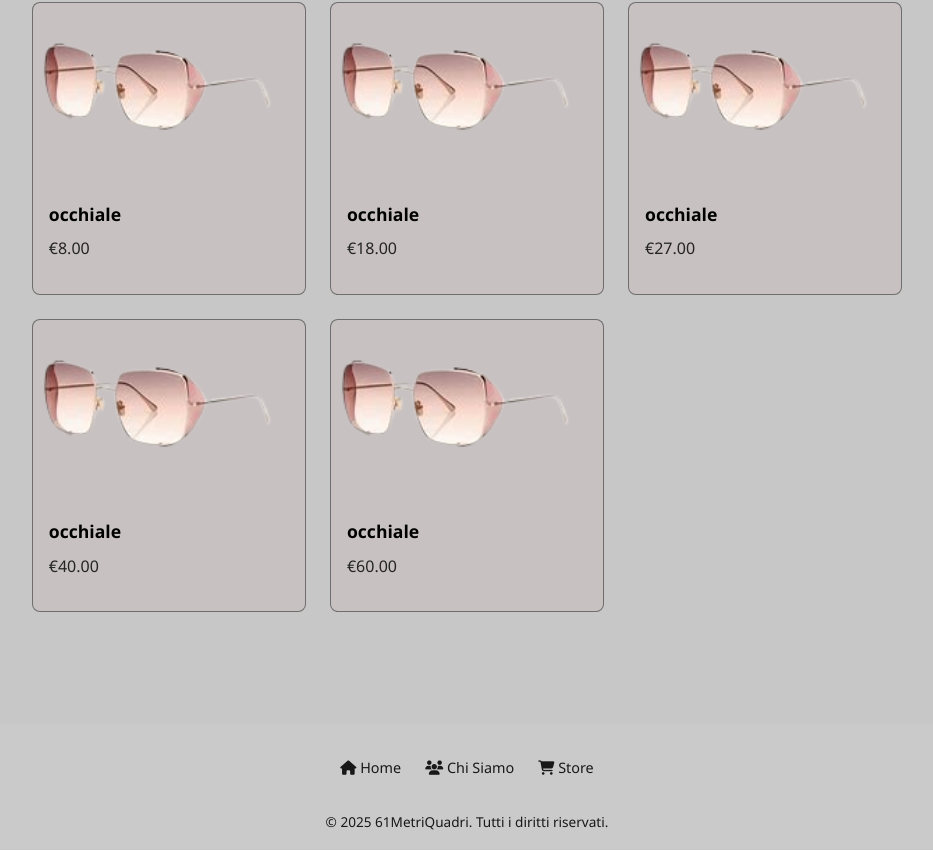
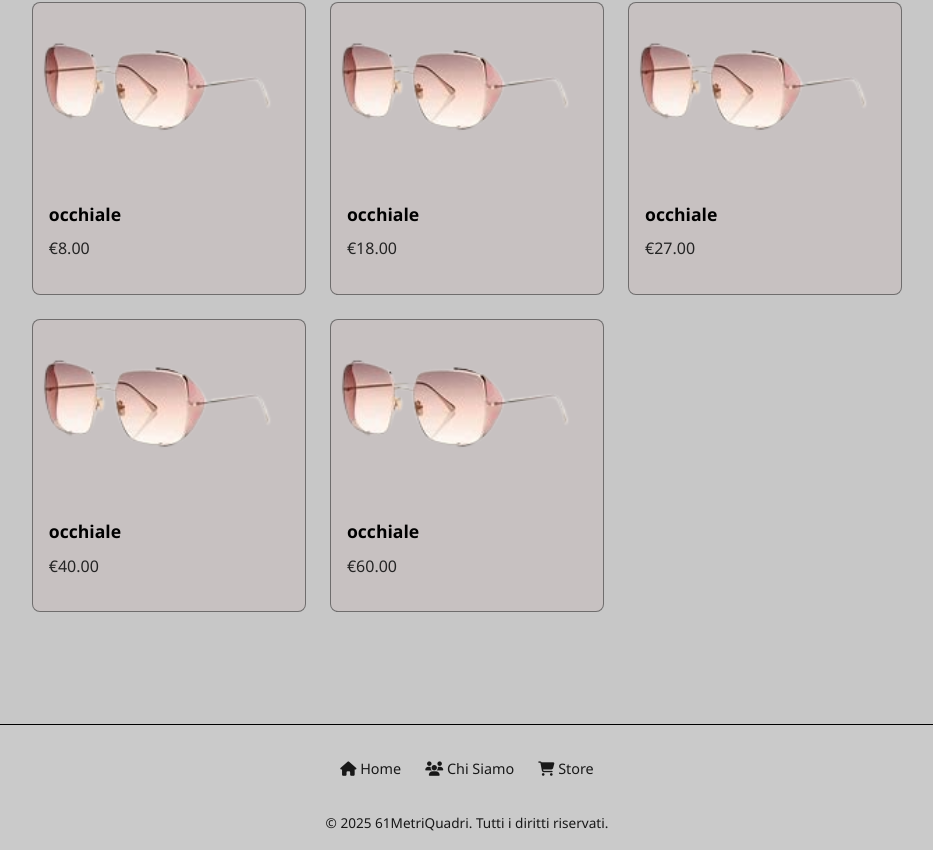
Before and after one commit to Aledallas01/61mq, a React (Vite) app: page /prodotti in a window 1280 px wide. Shown: the part 1953-2803 px from the top of the page, without its empty margins (173-1106 px from the left). Built offline with nearby package versions, Linux system fonts and the light colour scheme.

Commit message:
Fix Footer's Style

```diff
--- a/src/index.css
+++ b/src/index.css
@@ -221,6 +221,7 @@ section {
 .site-footer {
   background-color: #cacaca;
   color: #000000;
+  border-top: #000000 1px solid;
   padding: 2rem 1rem 1rem;
   font-size: 0.9rem;
 }
```
